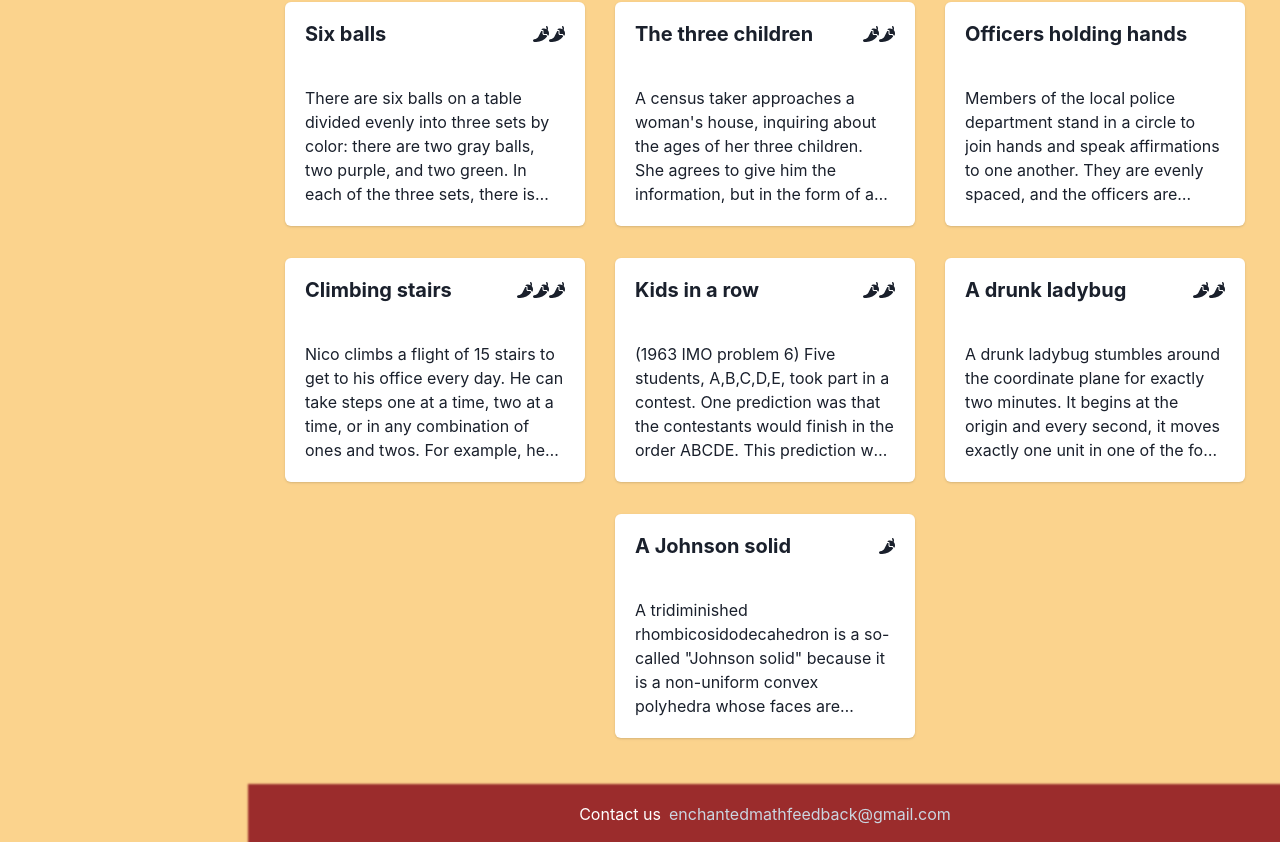
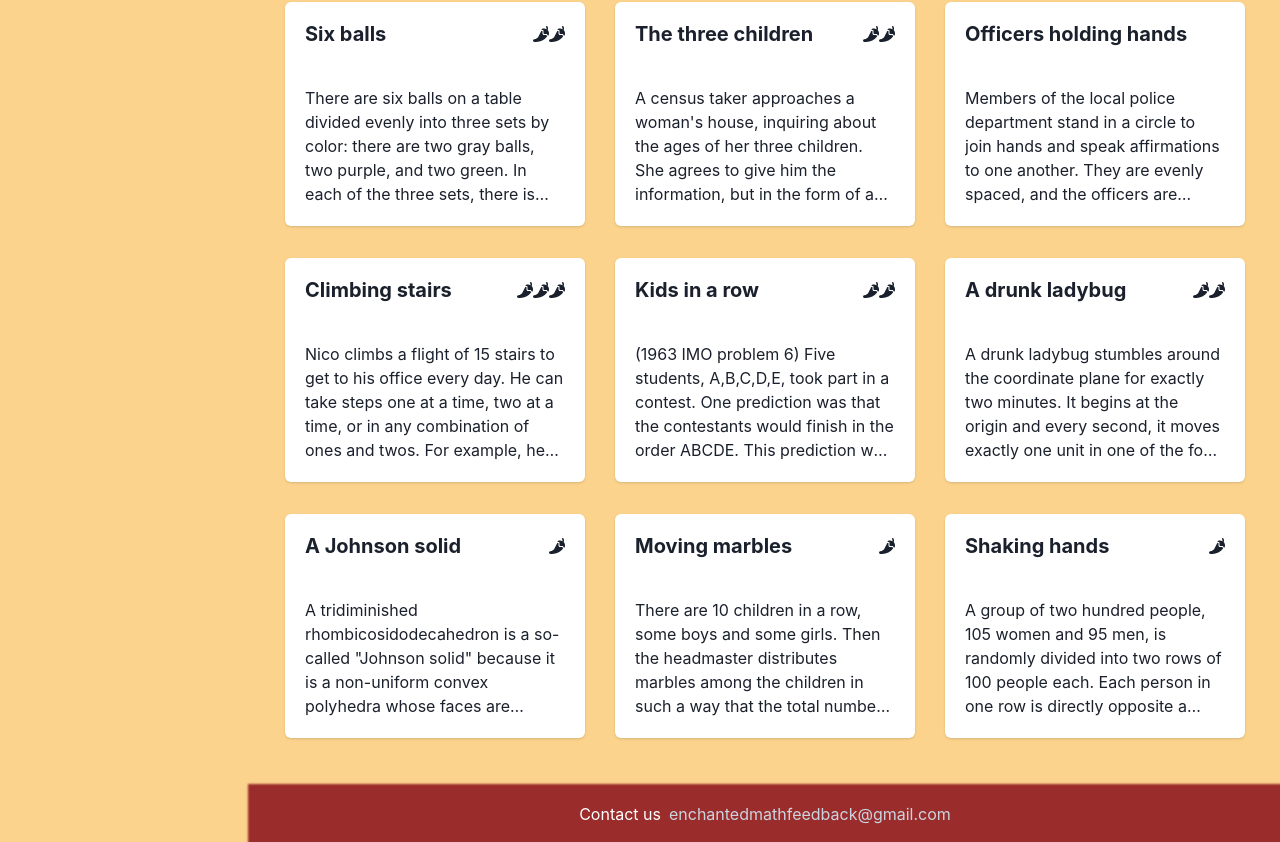
Before and after one commit to davebro1031/EnchantedMath, a React (Vite) app: page / in a window 1280 px wide. Shown: the part 3947-4789 px from the top of the page. Built offline with nearby package versions, Linux system fonts and the light colour scheme.

Commit message:
add problems 64 and 65

```diff
--- a/src/problems/data.js
+++ b/src/problems/data.js
@@ -684,5 +684,30 @@ export const problems = [
             "graph theory"
         ],
         chilis: 1
+    },
+    {
+        id: 64,
+        title: "Moving marbles",
+        text: "There are 10 children in a row, some boys and some girls. Then the headmaster distributes marbles among the children in such a way that the total number of marbles held by girls was equal to the total number of marbles held by boys. Next, each child gave a marble to every child standing to the right of him (or her). After that, the total number of marbles girls had increased by 25. How many girls are there in the row?",
+        hints: null,
+        wrongAnswers: null,
+        categories: [
+            "combinatorics",
+            "potpourri"
+        ],
+        chilis: 1
+    },
+    {
+        id: 65,
+        title: "Shaking hands",
+        text: "A group of two hundred people, 105 women and 95 men, is randomly divided into two rows of 100 people each.  Each person in one row is directly opposite a person in the other row, and the opposite pairs shake hands.  How many more 'women-women' handshakes are there than 'man-man' handshakes?",
+        hints: null,
+        wrongAnswers: null,
+        categories: [
+            "combinatorics",
+            "potpourri"
+        ],
+        chilis: 1
+
     }
 ]
```
